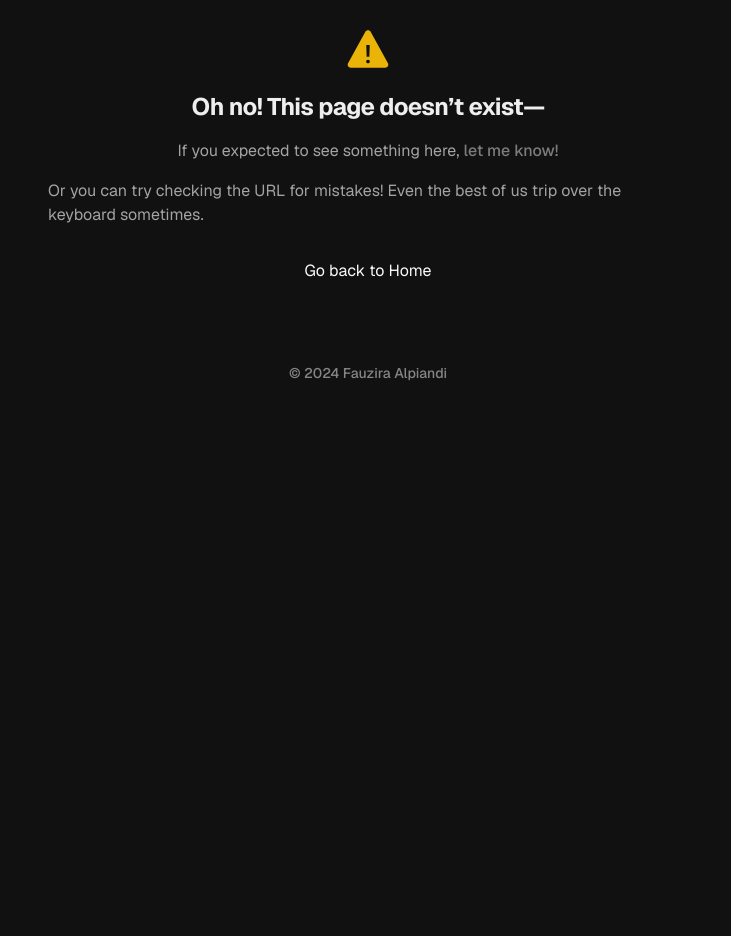
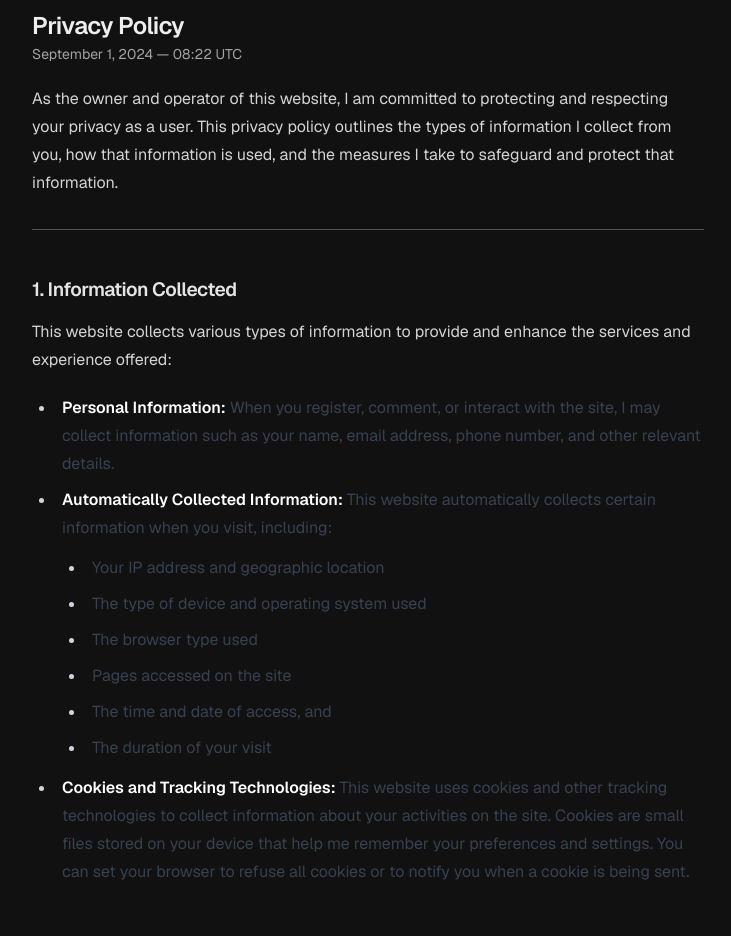
Before and after one commit to fauziralpiandi/zira.my.id, a Next.js app: page /privacy in a window 1280 px wide. Before the commit this address had no page. Shown: the part 148-1084 px from the top of the page, without its empty margins (272-1003 px from the left). Before the commit the page ends 800 px from the top, so only its background shows below. Built offline with nearby package versions, Linux system fonts and the light colour scheme.

Commit message:
privacy policy page

```diff
--- /dev/null
+++ b/app/privacy/page.tsx
@@ -0,0 +1,159 @@
+import Link from 'next/link'
+
+export const metadata = {
+  title: 'Privacy Policy',
+  description:
+    'This privacy policy outlines the types of information I collect from you, how that information is used, and the measures I take to safeguard and protect that information.',
+}
+
+const PrivacyPolicy = () => {
+  return (
+    <section>
+      <div className="animate-in">
+        <h1 className="font-semibold text-2xl tracking-tight">
+          Privacy Policy
+        </h1>
+        <p className="text-sm text-neutral-400">
+          September 1, 2024 &mdash; 08:22 UTC
+        </p>
+        <div className="prose">
+          <p>
+            As the owner and operator of this website, I am committed to
+            protecting and respecting your privacy as a user. This privacy
+            policy outlines the types of information I collect from you,
+            how that information is used, and the measures I take to
+            safeguard and protect that information.
+          </p>
+
+          <hr className="my-8 border-neutral-600" />
+          <h3>1. Information Collected</h3>
+          <p>
+            This website collects various types of information to provide
+            and enhance the services and experience offered:
+          </p>
+          <ul>
+            <li>
+              <strong>Personal Information:</strong> When you register,
+              comment, or interact with the site, I may collect information
+              such as your name, email address, phone number, and other
+              relevant details.
+            </li>
+            <li>
+              <strong>Automatically Collected Information:</strong> This
+              website automatically collects certain information when you
+              visit, including:
+              <ul>
+                <li>Your IP address and geographic location</li>
+                <li>The type of device and operating system used</li>
+                <li>The browser type used</li>
+                <li>Pages accessed on the site</li>
+                <li>The time and date of access, and</li>
+                <li>The duration of your visit</li>
+              </ul>
+            </li>
+            <li>
+              <strong>Cookies and Tracking Technologies:</strong> This
+              website uses cookies and other tracking technologies to
+              collect information about your activities on the site.
+              Cookies are small files stored on your device that help me
+              remember your preferences and settings. You can set your
+              browser to refuse all cookies or to notify you when a cookie
+              is being sent.
+            </li>
+          </ul>
+
+          <h3>2. Use of Information</h3>
+          <p>
+            The information collected is used for various purposes,
+            including but not limited to:
+          </p>
+          <ul>
+            <li>Providing and maintaining the site experience.</li>
+            <li>Managing your account and providing support.</li>
+            <li>
+              Sending you relevant information, including updates, news,
+              and promotional content that may be of interest to you.
+            </li>
+            <li>Analyzing site usage to improve user experience.</li>
+            <li>Detecting and preventing fraud and security issues.</li>
+          </ul>
+
+          <h3>3. Information Sharing</h3>
+          <p>
+            I will not sell, rent, or disclose your personal information to
+            third parties without your consent, except in the following
+            situations:
+          </p>
+          <ul>
+            <li>
+              <strong>Legal Compliance:</strong> I may disclose your
+              information if required by law or to comply with governmental
+              requests.
+            </li>
+            <li>
+              <strong>Protection of Rights:</strong> I may disclose
+              information to protect my rights, property, or safety, as
+              well as those of users or others.
+            </li>
+            <li>
+              <strong>Business Transactions:</strong> If I am involved in a
+              merger, acquisition, or sale of assets, your information may
+              be transferred as part of that transaction.
+            </li>
+          </ul>
+
+          <h3>4. Information Security</h3>
+          <p>
+            I strive to protect your personal information with reasonable
+            security measures. However, no method of data transmission over
+            the internet or electronic storage is completely secure. I
+            cannot guarantee absolute security.
+          </p>
+
+          <h3>5. Your Rights</h3>
+          <p>As a user, you have the following rights:</p>
+          <ul>
+            <li>
+              <strong>Access to Information:</strong> You have the right to
+              request a copy of the personal information I hold about you.
+            </li>
+            <li>
+              <strong>Correction of Information:</strong> You have the
+              right to correct any inaccurate or incomplete information.
+            </li>
+            <li>
+              <strong>Deletion of Information:</strong> You may request the
+              deletion of your personal information, subject to applicable
+              legal requirements.
+            </li>
+            <li>
+              <strong>Withdrawal of Consent:</strong> If I collect and
+              process your information based on your consent, you have the
+              right to withdraw that consent at any time.
+            </li>
+          </ul>
+
+          <h3>6. Changes to the Privacy Policy</h3>
+          <p>
+            This privacy policy may be updated and changed over time. If
+            there are significant changes, I will notify you via email or
+            through a notice on the site. I encourage you to review this
+            policy periodically to stay informed about how your information
+            is protected.
+          </p>
+
+          <hr className="my-8 border-neutral-600" />
+
+          <p>
+            If you have any questions or comments about this privacy
+            policy, please reach me through the available{' '}
+            <Link href="/contact">contact</Link> form.
+          </p>
+          <p>Thank you.</p>
+        </div>
+      </div>
+    </section>
+  )
+}
+
+export default PrivacyPolicy
```
